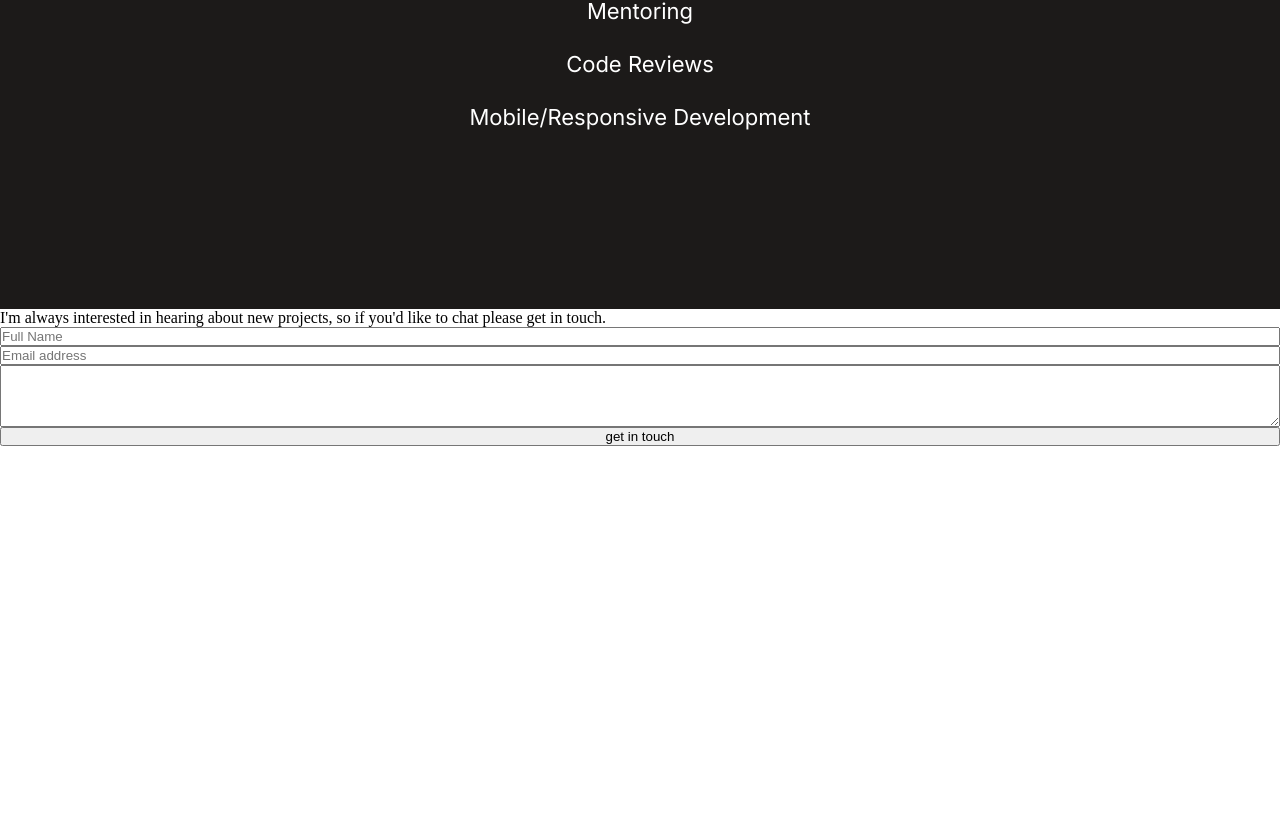
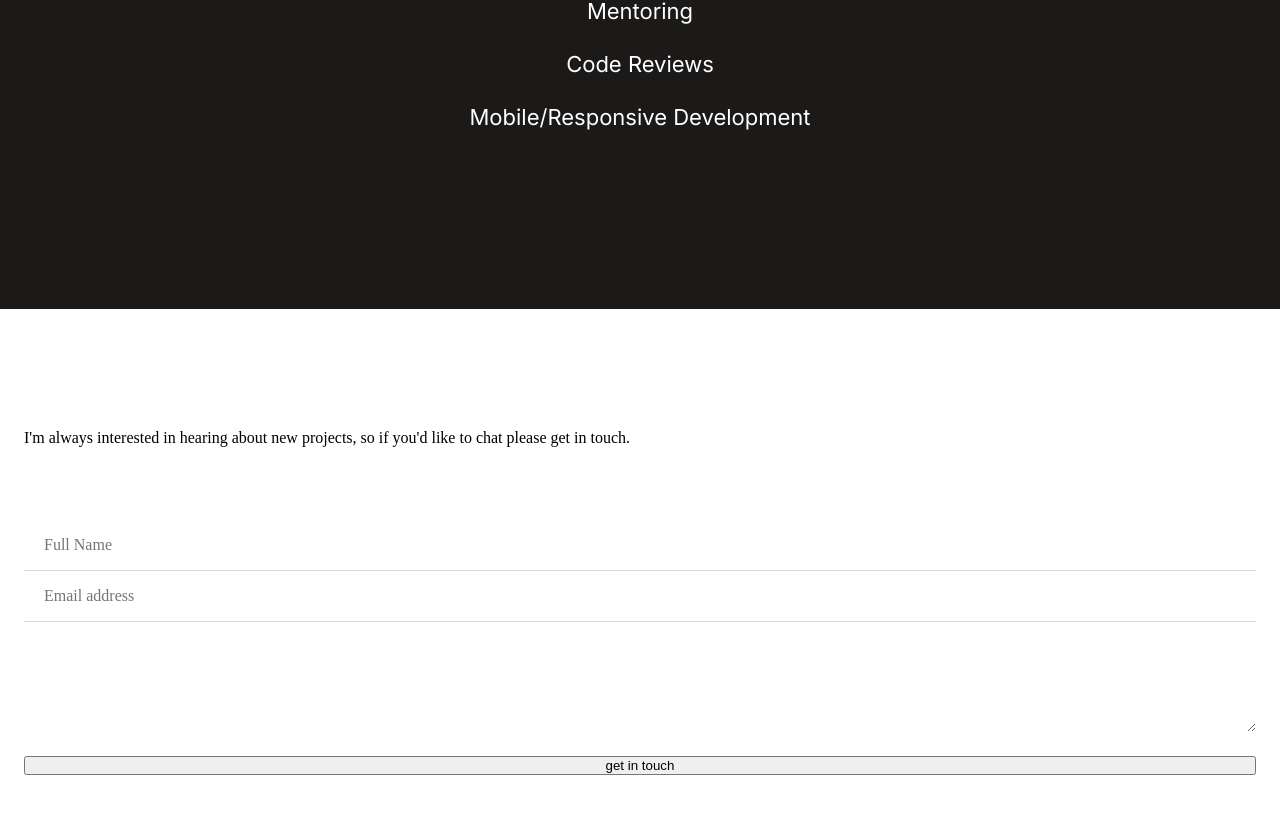
Before and after one commit to wayungi/contact-form, a plain HTML site: page index.html in a window 1280 px wide. Shown: the part 6398-7211 px from the top of the page. Before the commit the page ends 6844 px from the top, so only its background shows below. Drawn offline with Linux system fonts and the light colour scheme.

Commit message:
ADD: textarea css rules

```diff
--- a/css/main.css
+++ b/css/main.css
@@ -327,12 +327,36 @@ li {
 }
 
 .contact-me {
-  display:flex;
-  flex-direction: column;
-  outline:1px solid black;
+  margin: 120px 24px;
 }
 
 .contact-me form, .contact-me {
   display:flex;
   flex-direction: column;
 }
+
+input[type="text"], input[type="email"] {
+  all:unset;
+  border:none;
+  height:50px;
+  border-bottom: 1px solid #DBD8D7;
+  padding: 0 20px;
+}
+
+input[type="text"] {
+  margin-top:73px;
+}
+
+textarea {
+  border:none;
+  padding:0 24px;
+  margin-bottom: 24px;
+}
+
+textarea:focus {
+  outline:none;
+}
+
+input[type="email"] {
+  margin-bottom: 50px;
+}
```
